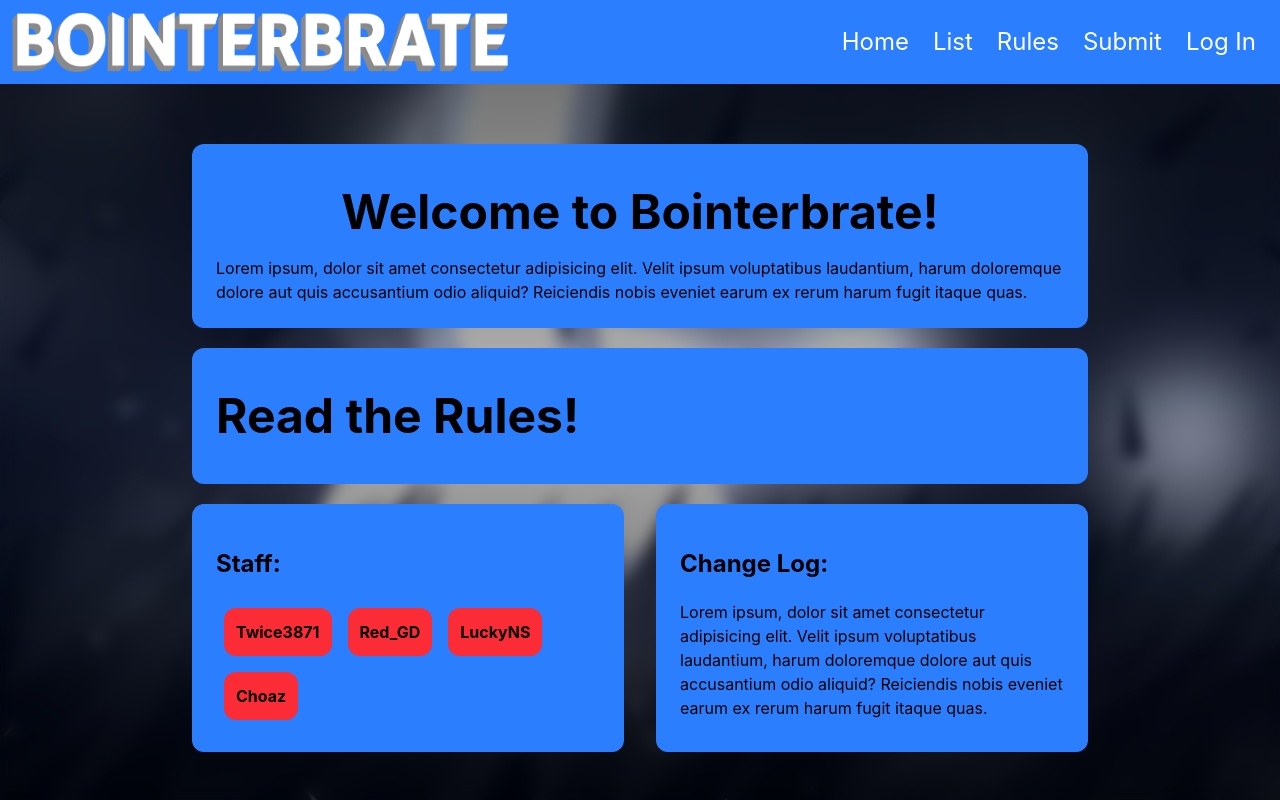
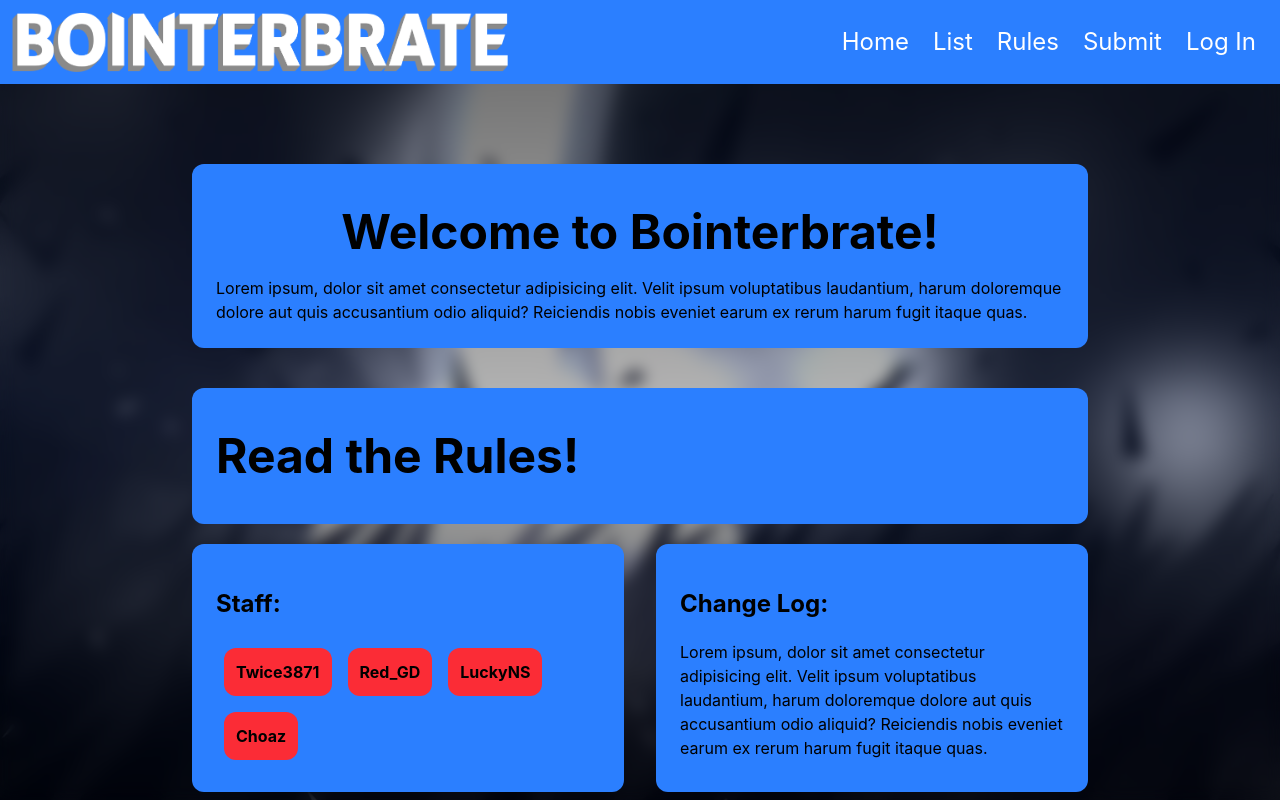
Before and after one commit to twice-3871/bointerbrate-frontend-v1, a SvelteKit app: page / in a window 1280 px wide. Built offline with nearby package versions, Linux system fonts and the light colour scheme; no server answers.

Commit message:
awabwbawbabw

```diff
--- a/src/routes/+page.svelte
+++ b/src/routes/+page.svelte
@@ -1,5 +1,7 @@
 <div class="flex flex-col items-center gap-5 m-15">
-  <div class="bg-blue-500 w-full max-w-4xl rounded-xl p-6 [&>h1]:font-bold">
+  <div
+    class="bg-blue-500 w-full max-w-4xl rounded-xl p-6 my-5 [&>h1]:font-bold"
+  >
     <h1 class="text-5xl my-5 text-center">Welcome to Bointerbrate!</h1>
     <p>
       Lorem ipsum, dolor sit amet consectetur adipisicing elit. Velit ipsum
--- a/src/routes/staff/submissions/+page.svelte
+++ b/src/routes/staff/submissions/+page.svelte
@@ -2,7 +2,6 @@
   import { api } from "$lib/api";
   import { user } from "$lib/auth";
   import { goto } from "$app/navigation";
-  import { onMount } from "svelte";
 
   let error = $state("");
   let loaded = $state(false);
@@ -53,6 +52,8 @@
   }
 
   $effect(() => {
+    console.log("AUTH USER:", $user);
+
     if ($user?.is_allowed && !loaded) {
       loaded = true;
       loadRecordSubmissions();
```
